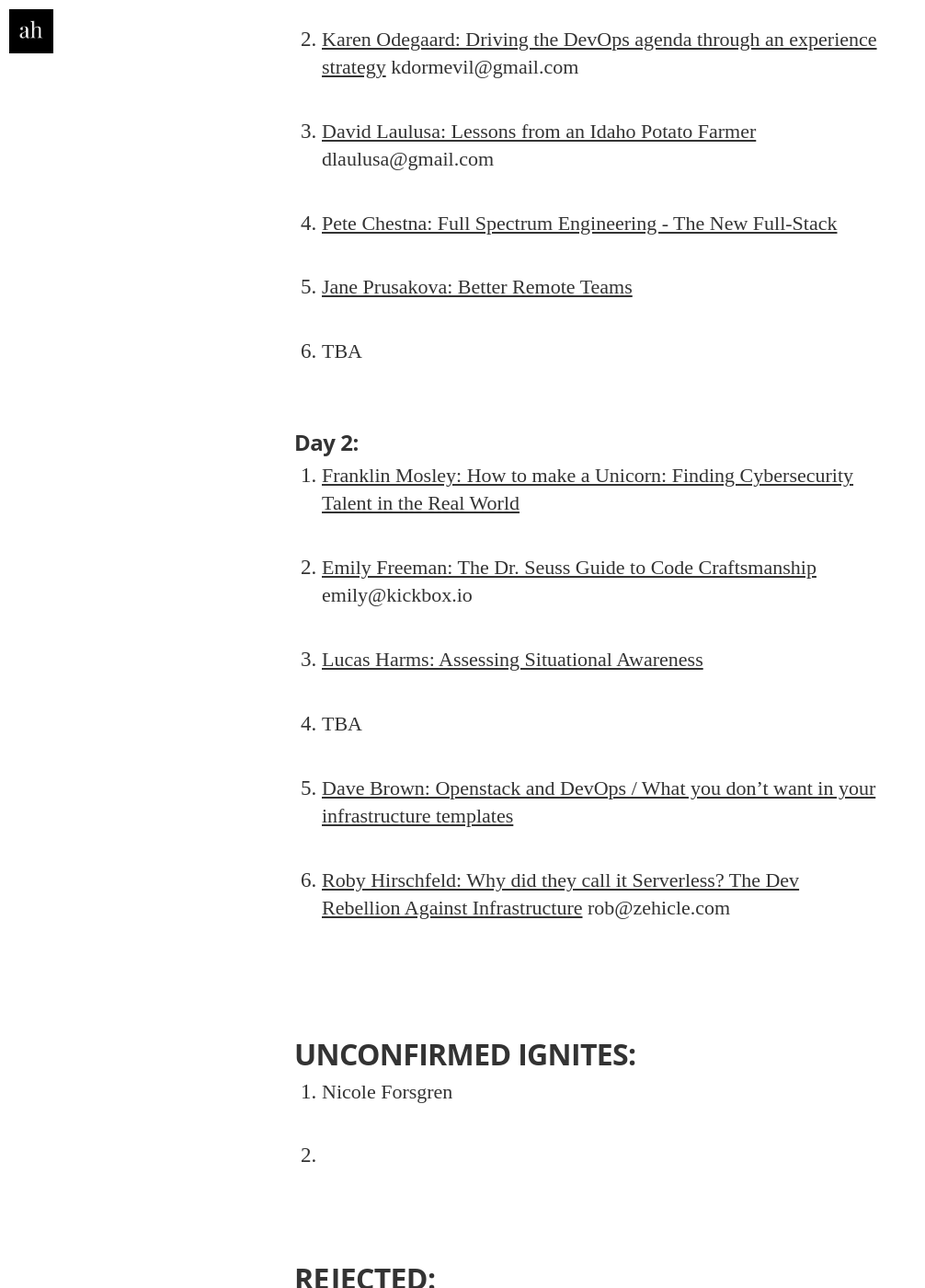
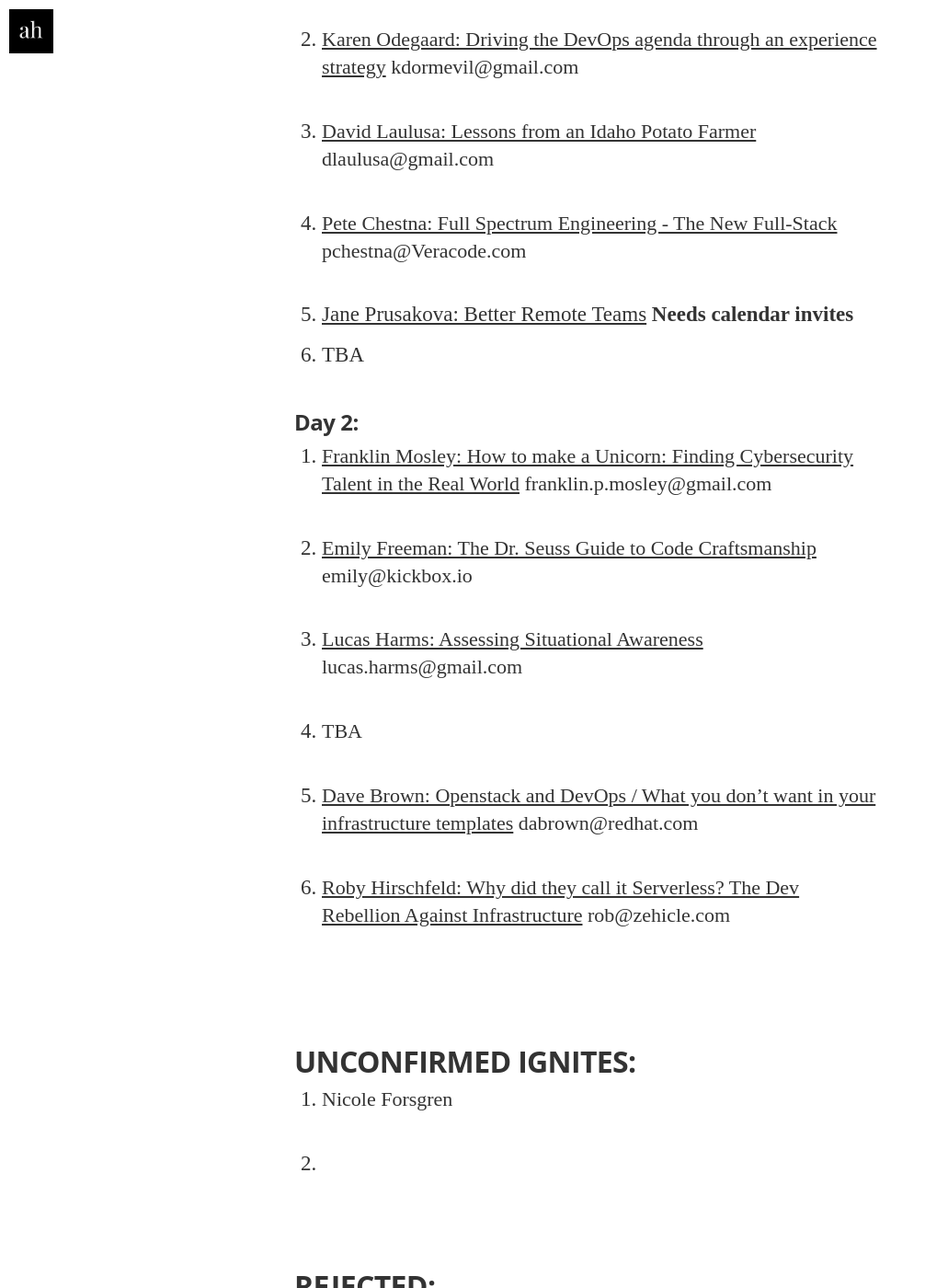
Before and after one commit to anniehedgpeth/anniehedgpeth.github.io, a Jekyll site: the page built from schedule.md, in a window 1280 px wide and 1400 px high, scrolled down 3015 px. Shown: the whole window at 92% size, without its empty margins (0-1006 px from the left). Built offline with Jekyll 4.4.1, drawn with Linux system fonts in a browser that asks for light colours; nearby versions of some CDN libraries; some web fonts are replaced.

```diff
--- a/schedule.md
+++ b/schedule.md
@@ -86,24 +86,28 @@
 dlaulusa@gmail.com
 
 4. [Pete Chestna: Full Spectrum  Engineering - The New Full-Stack](https://www.papercall.io/cfps/402/submissions/14682)
+pchestna@Veracode.com
 
 5. [Jane Prusakova: Better Remote Teams](https://www.papercall.io/cfps/402/submissions/17994)
-
+**Needs calendar invites**
 6. TBA
 
 
 ### Day 2:
 
 1. [Franklin Mosley: How to make a Unicorn: Finding Cybersecurity Talent in the Real World](https://www.papercall.io/cfps/402/submissions/20274)
+franklin.p.mosley@gmail.com
 
 2. [Emily Freeman: The Dr. Seuss Guide to Code Craftsmanship](https://www.papercall.io/cfps/402/submissions/19912)
 emily@kickbox.io
 
 3. [Lucas Harms: Assessing Situational Awareness](https://www.papercall.io/cfps/402/submissions/18182)
+lucas.harms@gmail.com
 
 4. TBA
 
 5. [Dave Brown: Openstack and DevOps / What you don’t want in your infrastructure templates](https://www.papercall.io/cfps/402/submissions/20385)
+dabrown@redhat.com
 
 6. [Roby Hirschfeld: Why did they call it Serverless? The Dev Rebellion Against Infrastructure](https://www.papercall.io/cfps/402/submissions/16940)
 rob@zehicle.com
```
